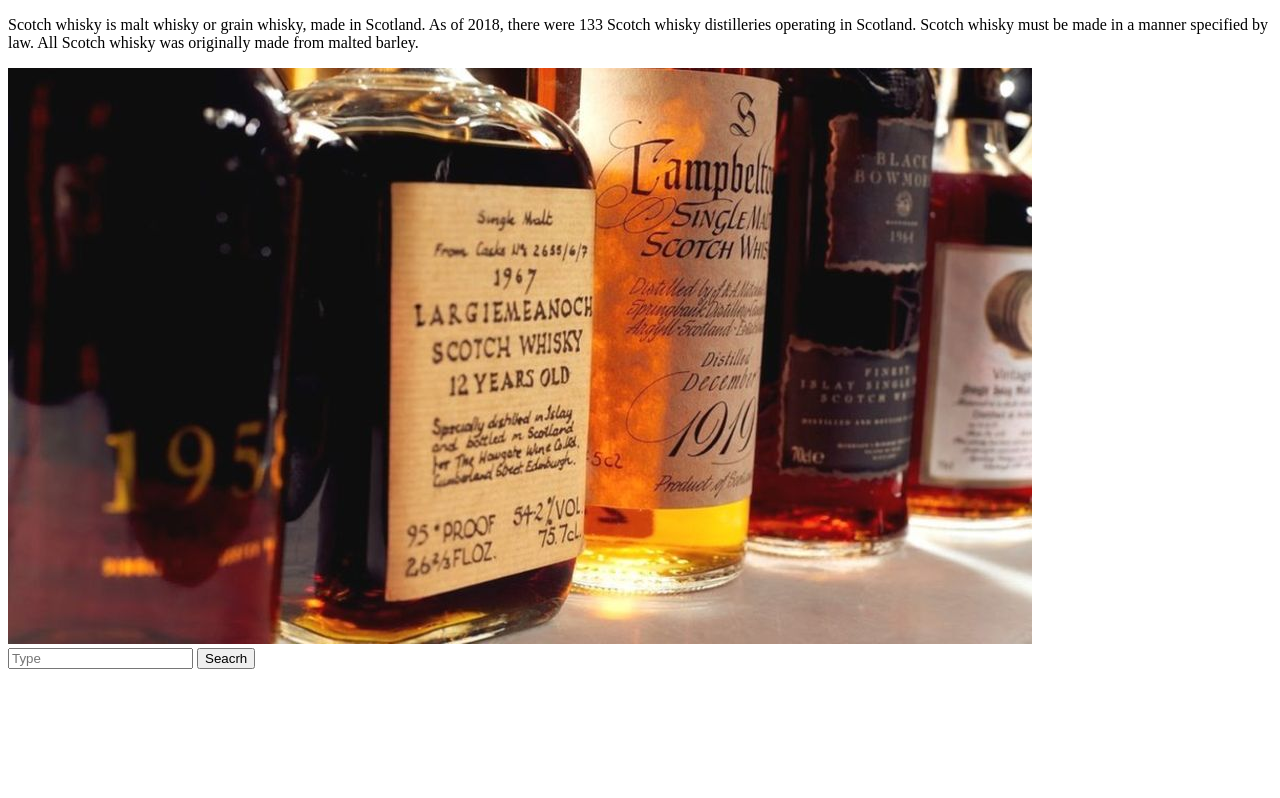
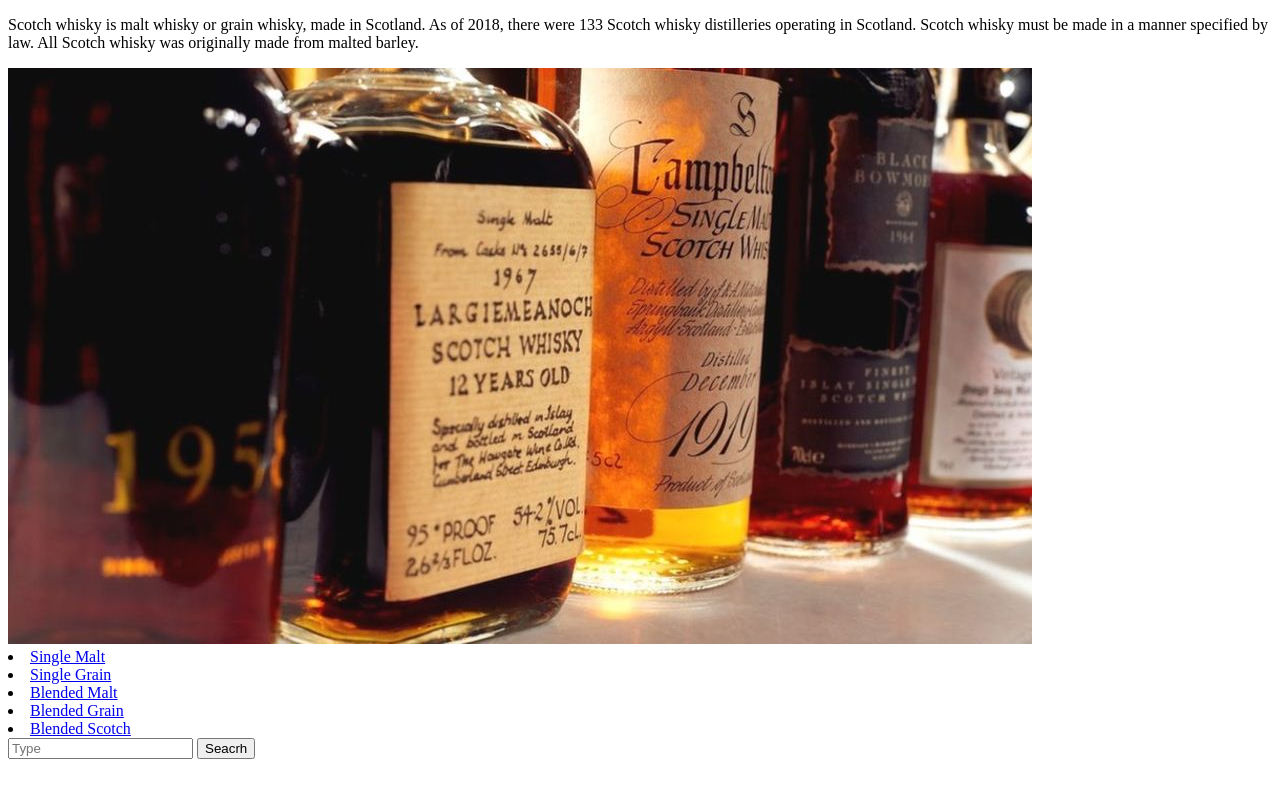
Before and after one commit to ataranto320/Whiskey-Page, a plain HTML site: page scotch/scotch.html in a window 1280 px wide. Drawn offline with Linux system fonts and the light colour scheme.

Commit message:
types of scotch links placeholders

```diff
--- a/scotch/scotch.html
+++ b/scotch/scotch.html
@@ -5,6 +5,7 @@
     <meta name="viewport" content="width=device-width, initial-scale=1.0">
     <meta http-equiv="X-UA-Compatible" content="ie=edge">
     <title>Scotch</title>
+    <link rel="stlyesheet" type="text/css" href="style.css">
 
 </head>
 
@@ -19,6 +20,21 @@
         <img src="old-scotch.jpg">
     </div>
     <!-- list here of whiskey, clickable -->
+    <li>
+        <a class="responsive" href="Single Malt">Single Malt</a>
+    </li>
+    <li>
+        <a class="responsive" href="Single Grain">Single Grain</a>
+    </li>
+    <li>
+        <a class="responsive" href="Blended Malt">Blended Malt</a>
+    </li>
+    <li>
+        <a class="responsive" href="Blended Grain">Blended Grain</a>
+    </li>
+    <li>
+        <a class="responsive" href="Blended Scotch">Blended Scotch</a>
+    </li>
 
     <form>
         <input type="text" id="scotch" placeholder="Type">
```
Also changed, not shown: scotch/style.css (added).
